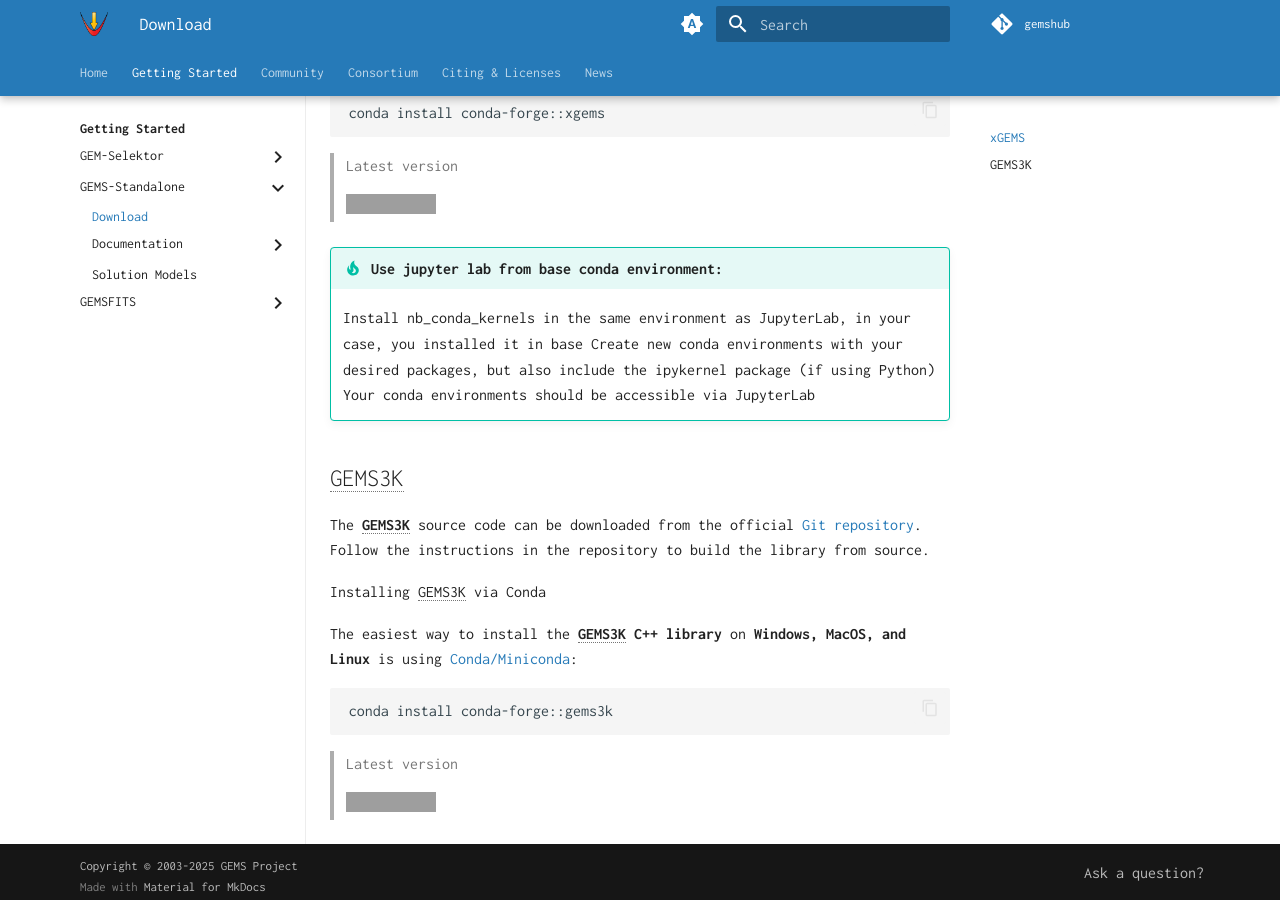
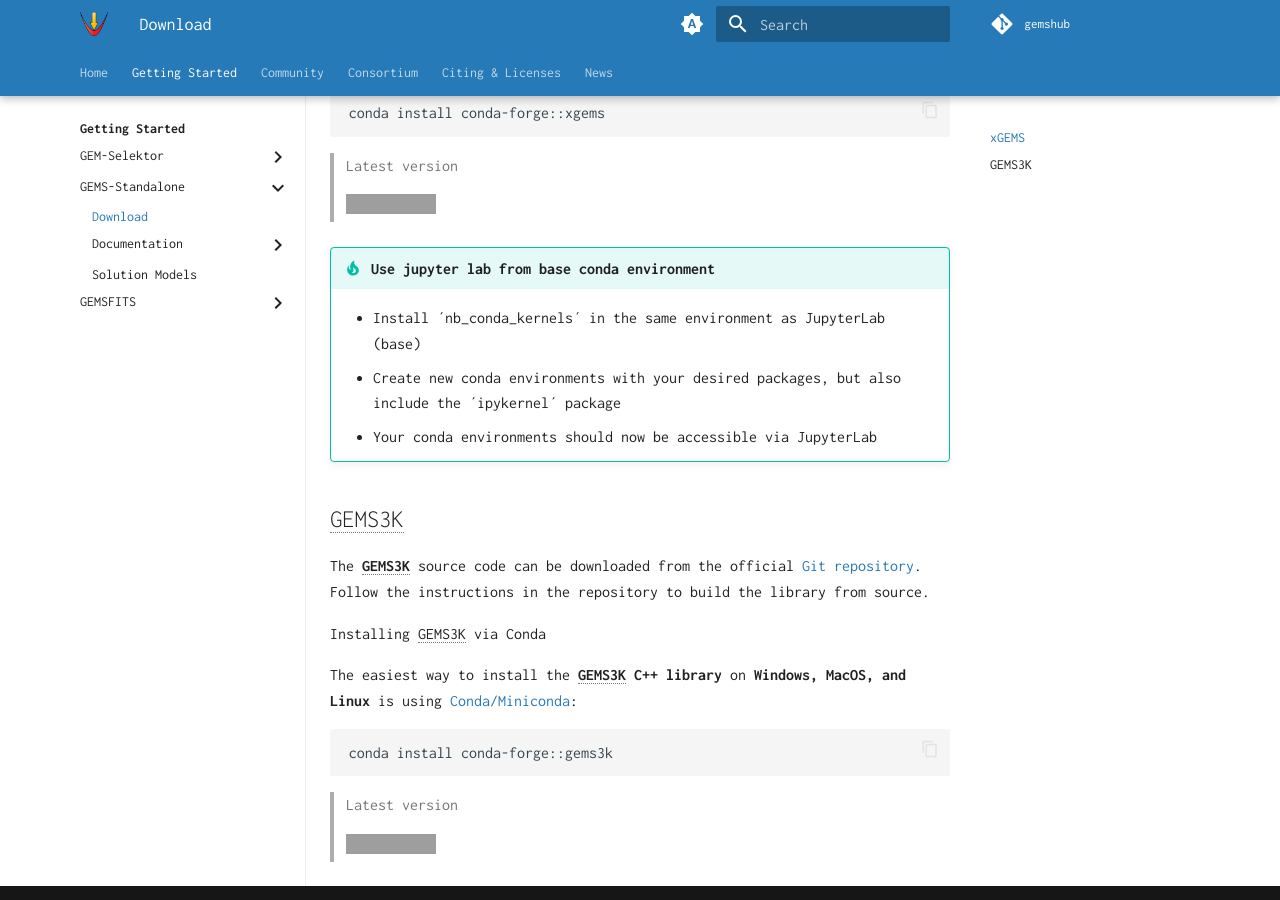
Before and after one commit to gemshub/site, an MkDocs documentation site: the page built from docs/start/gemstandalone/download.md, in a window 1280 px wide and 900 px high, scrolled down 454 px. Built offline with MkDocs 1.6.1 and Material for MkDocs 9.7.7, drawn with Linux system fonts in a browser that asks for light colours; grey boxes are pictures that could not be loaded.

Commit message:
Refine JupyterLab usage instructions in download.md
Updated formatting and clarity in JupyterLab usage instructions.

```diff
--- a/docs/start/gemstandalone/download.md
+++ b/docs/start/gemstandalone/download.md
@@ -360,11 +360,11 @@ conda install conda-forge::xgems
 
 >[![Conda-Forge](https://img.shields.io/conda/vn/conda-forge/xgems?style=for-the-badge&logo=conda-forge)](https://anaconda.org/conda-forge/xgems)
 
-!!! tip "Use jupyter lab from base conda environment:"
+!!! tip "Use jupyter lab from base conda environment"
 
-    Install nb_conda_kernels in the same environment as JupyterLab, in your case, you installed it in base
-    Create new conda environments with your desired packages, but also include the ipykernel package (if using Python)
-    Your conda environments should be accessible via JupyterLab
+    * Install ´nb_conda_kernels´ in the same environment as JupyterLab (base)
+    * Create new conda environments with your desired packages, but also include the ´ipykernel´ package
+    * Your conda environments should now be accessible via JupyterLab
 
 
 <!-- ## pyGEMS
```
